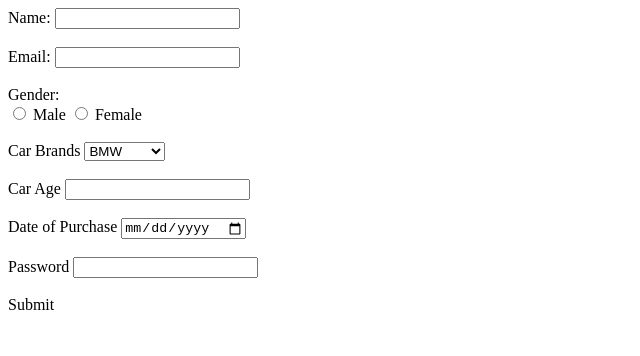
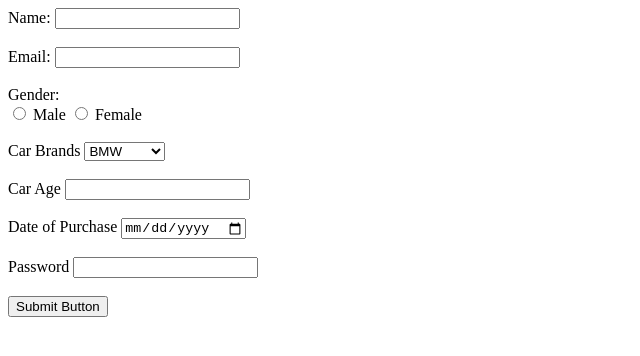
Before and after one commit to acciojob/car-insurance-form-pappusrivastav, a website: page main.html in a window 1280 px wide. Shown: the whole page, without its empty margins (0-640 px from the left). Drawn offline with Linux system fonts and the light colour scheme.

Commit message:
created a submission

```diff
--- a/main.html
+++ b/main.html
@@ -44,7 +44,7 @@
 
 <!-- 		<label>Submit Button</label> -->
 <!-- 		<input type="submit"> -->
-		<buttin type="submit">Submit</button>
+		<Button type="submit">Submit Button</Button>
 	</form>
 	<!-- the entire body must be written by student -->
     <script type="text/javascript" src="./script.js">
```
